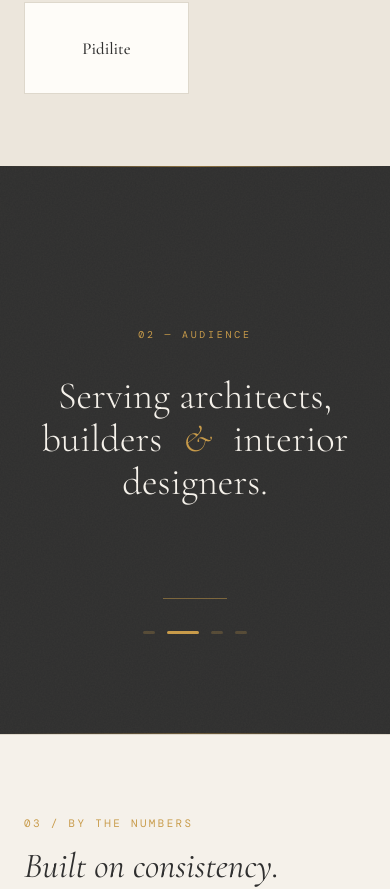
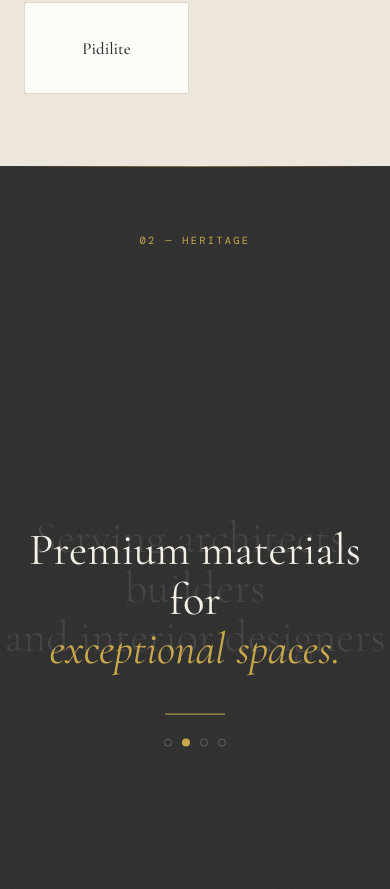
Before and after one commit to yakshit0511/Thakkar_Traders_DZ-Infotech, a React (Vite) app in the folder client/: page / in a window 390 px wide. Shown: the part 6129-7018 px from the top of the page. Built offline with nearby package versions, Linux system fonts and the light colour scheme; no server answers.

Commit message:
feat: implement homepage visual updates (scroll-driven HeritageBanner, horizontal scroll ProjectsSection, and MaterialityRevealSection)

```diff
--- a/client/src/components/public/HeritageBanner.jsx
+++ b/client/src/components/public/HeritageBanner.jsx
@@ -1,120 +1,203 @@
-import { useEffect, useState } from 'react';
-import { motion, AnimatePresence } from 'framer-motion';
+import { useRef, useState, useEffect } from 'react';
+import { motion, useScroll, AnimatePresence } from 'framer-motion';
 
 const SLIDES = [
-  { number: '01', label: 'HERITAGE', text: '15+ years of curating the finest materials in India.' },
-  { number: '02', label: 'AUDIENCE', text: 'Serving architects, builders & interior designers.' },
-  { number: '03', label: 'CRAFT', text: 'Premium materials for exceptional spaces.' },
-  { number: '04', label: 'REACH', text: 'Trusted across Gujarat & beyond.' },
+  {
+    number: '01',
+    label: 'HERITAGE',
+    ghostLine1: '15+ years of curating the',
+    ghostLine2: 'finest materials in India',
+    foreLine1: 'Serving architects, builders',
+    foreLine2: 'and interior designers.',
+  },
+  {
+    number: '02',
+    label: 'AUDIENCE',
+    ghostLine1: 'Serving architects, builders',
+    ghostLine2: 'and interior designers',
+    foreLine1: 'Premium materials for',
+    foreLine2: 'exceptional spaces.',
+  },
+  {
+    number: '03',
+    label: 'CRAFT',
+    ghostLine1: 'Premium materials for',
+    ghostLine2: 'exceptional spaces',
+    foreLine1: 'Trusted across Gujarat',
+    foreLine2: 'and far beyond.',
+  },
+  {
+    number: '04',
+    label: 'REACH',
+    ghostLine1: 'Trusted across Gujarat',
+    ghostLine2: 'and far beyond',
+    foreLine1: 'Defining luxury interiors',
+    foreLine2: 'with curated heritage.',
+  },
 ];
 
-const slideVariants = {
-  enter: (direction) => ({ y: direction > 0 ? 44 : -44, opacity: 0 }),
-  center: {
-    y: 0, opacity: 1,
-    transition: {
-      y: { type: 'spring', stiffness: 200, damping: 28 },
-      opacity: { duration: 0.5 },
-    },
-  },
-  exit: (direction) => ({
-    y: direction < 0 ? 44 : -44, opacity: 0,
-    transition: { opacity: { duration: 0.4 } },
-  }),
-};
+const HeritageBanner = () => {
+  const parentRef = useRef(null);
+  const [activeIndex, setActiveIndex] = useState(0);
 
-const HeritageBanner = () => {
-  const [[page, direction], setPage] = useState([0, 0]);
-  const currentSlide = Math.abs(page % SLIDES.length);
-  const slide = SLIDES[currentSlide];
-
-  const paginate = (newDirection) => setPage([page + newDirection, newDirection]);
+  const { scrollYProgress } = useScroll({
+    target: parentRef,
+    offset: ['start start', 'end end'],
+  });
 
   useEffect(() => {
-    const timer = setInterval(() => paginate(1), 4500);
-    return () => clearInterval(timer);
-  }, [page]);
+    const unsubscribe = scrollYProgress.on('change', (latest) => {
+      // Divide progress into 4 ranges
+      let index = Math.floor(latest * 4);
+      if (index > 3) index = 3;
+      if (index < 0) index = 0;
+      setActiveIndex(index);
+    });
+    return () => unsubscribe();
+  }, [scrollYProgress]);
+
+  const slide = SLIDES[activeIndex];
 
   return (
-    <section className="relative w-full overflow-hidden bg-[#2F2F2F] flex items-center justify-center select-none py-[100px] min-h-[560px]">
+    <div ref={parentRef} className="relative w-full" style={{ height: '300vh' }}>
+      <div className="sticky top-0 w-full h-screen bg-[#2F2F2F] overflow-hidden flex flex-col items-center justify-center select-none">
+
         {/* Decorative wood-grain texture overlay */}
         <div className="absolute inset-0 z-0 pointer-events-none opacity-[0.04]">
           <svg className="h-full w-full" xmlns="http://www.w3.org/2000/svg">
             <filter id="heritage-noise">
               <feTurbulence type="fractalNoise" baseFrequency="0.65" numOctaves="4" stitchTiles="stitch" />
-            <feColorMatrix type="matrix" values="0 0 0 0 0.8  0 0 0 0 0.7  0 0 0 0 0.5  0 0 0 0.9 0" />
+              <feColorMatrix type="matrix" values="0 0 0 0 0.8  0 0 0 0 0.7  0 0 0 0 0.5  0 0 0 0 0.9 0" />
             </filter>
             <rect width="100%" height="100%" filter="url(#heritage-noise)" />
           </svg>
         </div>
 
         {/* Gold top/bottom border lines */}
-      <div className="absolute top-0 left-0 right-0 h-px bg-gradient-to-r from-transparent via-[#C89B4A]/60 to-transparent" />
-      <div className="absolute bottom-0 left-0 right-0 h-px bg-gradient-to-r from-transparent via-[#C89B4A]/40 to-transparent" />
+        <div className="absolute top-0 left-0 right-0 h-px bg-gradient-to-r from-transparent via-[#C9A84C]/60 to-transparent" />
+        <div className="absolute bottom-0 left-0 right-0 h-px bg-gradient-to-r from-transparent via-[#C9A84C]/40 to-transparent" />
 
-      {/* Gold corner accents */}
-      <div className="absolute top-8 left-8 w-10 h-10 border-t border-l border-[#C89B4A]/30 hidden lg:block" />
-      <div className="absolute top-8 right-8 w-10 h-10 border-t border-r border-[#C89B4A]/30 hidden lg:block" />
-      <div className="absolute bottom-8 left-8 w-10 h-10 border-b border-l border-[#C89B4A]/30 hidden lg:block" />
-      <div className="absolute bottom-8 right-8 w-10 h-10 border-b border-r border-[#C89B4A]/30 hidden lg:block" />
+        {/* Corner frame decorations */}
+        <div className="absolute top-6 left-6 w-10 h-10 border-t border-l border-[rgba(245,240,232,0.15)] pointer-events-none hidden sm:block" />
+        <div className="absolute top-6 right-6 w-10 h-10 border-t border-r border-[rgba(245,240,232,0.15)] pointer-events-none hidden sm:block" />
+        <div className="absolute bottom-6 left-6 w-10 h-10 border-b border-l border-[rgba(245,240,232,0.15)] pointer-events-none hidden sm:block" />
+        <div className="absolute bottom-6 right-6 w-10 h-10 border-b border-r border-[rgba(245,240,232,0.15)] pointer-events-none hidden sm:block" />
 
-      <div className="relative z-10 flex flex-col items-center text-center px-6 max-w-[1200px] w-full">
-        {/* Slide content */}
-        <div className="relative h-[300px] sm:h-[240px] lg:h-[260px] w-full flex flex-col items-center justify-center overflow-hidden">
-          <AnimatePresence initial={false} custom={direction}>
+        {/* Section label */}
         <motion.div
-              key={currentSlide}
-              custom={direction}
-              variants={slideVariants}
-              initial="enter"
-              animate="center"
-              exit="exit"
+          initial={{ opacity: 0 }}
+          animate={{ opacity: 1 }}
+          transition={{ duration: 0.8 }}
+          className="absolute top-[60px] left-1/2 -translate-x-1/2 z-10"
+        >
+          <span style={{ fontFamily: "'DM Mono', monospace", fontSize: '0.65rem', letterSpacing: '0.22em', color: '#C9A84C' }} className="uppercase">
+            02 — HERITAGE
+          </span>
+        </motion.div>
+
+        {/* Relative container that fills the sticky section */}
+        <div className="relative w-full max-w-[1200px] h-full flex flex-col items-center justify-center z-10 px-6">
+          <AnimatePresence mode="wait">
+            <motion.div
+              key={activeIndex}
+              initial={{ opacity: 0 }}
+              animate={{ opacity: 1 }}
+              exit={{ opacity: 0 }}
+              transition={{ duration: 0.4 }}
               className="absolute inset-0 flex flex-col items-center justify-center"
             >
-              {/* Label */}
-              <span className="font-mono text-[0.62rem] tracking-[0.28em] uppercase text-[#C89B4A] mb-8">
-                {slide.number} — {slide.label}
-              </span>
+              {/* Layer 1 — Ghost background text */}
+              <motion.div
+                initial={{ opacity: 0 }}
+                animate={{ opacity: 0.1 }}
+                transition={{ duration: 1.0, ease: 'easeIn' }}
+                className="absolute flex flex-col items-center justify-center text-center pointer-events-none"
+                style={{
+                  top: '50%',
+                  left: '50%',
+                  transform: 'translate(-50%, -50%)',
+                  width: '100%',
+                }}
+              >
+                <h2 style={{ fontFamily: "'Cormorant Garamond', serif", fontWeight: 300, fontSize: 'clamp(2.8rem, 6vw, 6.5rem)', color: '#F5F0E8', letterSpacing: 'normal', margin: 0, lineHeight: 1.1 }}>
+                  {slide.ghostLine1}
+                </h2>
+                <h2 style={{ fontFamily: "'Cormorant Garamond', serif", fontWeight: 300, fontSize: 'clamp(2.8rem, 6vw, 6.5rem)', color: '#F5F0E8', letterSpacing: 'normal', margin: 0, lineHeight: 1.1 }}>
+                  {slide.ghostLine2}
+                </h2>
+              </motion.div>
 
-              {/* Main text */}
-              <h2 className="font-display font-light text-[clamp(2.4rem,5.2vw,5.5rem)] leading-[1.12] text-[#F5F1EA] max-w-5xl text-center">
-                {slide.text.includes('&') ? (
-                  <>
-                    {slide.text.split('&')[0]}
-                    <span className="font-display italic text-[#C89B4A] mx-3">&</span>
-                    {slide.text.split('&')[1]}
-                  </>
-                ) : (
-                  slide.text
-                )}
-              </h2>
+              {/* Layer 2 — Foreground prominent text */}
+              <div
+                style={{
+                  position: 'absolute',
+                  top: '50%',
+                  left: '50%',
+                  transform: 'translate(-50%, -50%) translateY(48px)',
+                  width: '100%',
+                  pointerEvents: 'auto',
+                }}
+              >
+                <motion.div
+                  initial={{ opacity: 0, y: 30 }}
+                  animate={{ opacity: 1, y: 0 }}
+                  transition={{ duration: 0.8, delay: 0.5, ease: 'easeOut' }}
+                  className="flex flex-col items-center justify-center text-center"
+                >
+                  <h3 style={{ fontFamily: "'Cormorant Garamond', serif", fontWeight: 400, fontSize: 'clamp(2.8rem, 6vw, 6.5rem)', color: '#F5F0E8', margin: 0, lineHeight: 1.1 }}>
+                    {slide.foreLine1}
+                  </h3>
+                  <h3 style={{ fontFamily: "'Cormorant Garamond', serif", fontWeight: 400, fontStyle: 'italic', fontSize: 'clamp(2.8rem, 6vw, 6.5rem)', color: '#C9A84C', margin: 0, lineHeight: 1.1 }}>
+                    {slide.foreLine2}
+                  </h3>
+
+                  {/* Decorative gold line */}
+                  <motion.div
+                    initial={{ opacity: 0 }}
+                    animate={{ opacity: 1 }}
+                    transition={{ duration: 0.4, delay: 0.9 }}
+                    style={{
+                      marginTop: '40px',
+                      width: '60px',
+                      height: '1px',
+                      background: '#C9A84C',
+                    }}
+                  />
+
+                  {/* Decorative dots */}
+                  <motion.div
+                    initial={{ opacity: 0 }}
+                    animate={{ opacity: 1 }}
+                    transition={{ duration: 0.4, delay: 0.9 }}
+                    style={{
+                      marginTop: '24px',
+                      display: 'flex',
+                      gap: '10px',
+                      justifyContent: 'center',
+                      alignItems: 'center',
+                    }}
+                  >
+                    {SLIDES.map((_, idx) => (
+                      <div
+                        key={idx}
+                        style={{
+                          width: '8px',
+                          height: '8px',
+                          borderRadius: '50%',
+                          background: idx === activeIndex ? '#C9A84C' : 'transparent',
+                          border: idx === activeIndex ? 'none' : '1px solid rgba(245,240,232,0.25)',
+                        }}
+                      />
+                    ))}
+                  </motion.div>
+                </motion.div>
+              </div>
             </motion.div>
           </AnimatePresence>
         </div>
 
-        {/* Gold divider */}
-        <div className="mt-8 h-px w-16 bg-[#C89B4A]/50" />
-
-        {/* Navigation dots */}
-        <div className="flex gap-3 z-20 justify-center mt-8">
-          {SLIDES.map((_, index) => (
-            <button
-              key={index}
-              onClick={() => {
-                const dir = index > currentSlide ? 1 : -1;
-                setPage([index, dir]);
-              }}
-              className={`h-[3px] rounded-full transition-all duration-400 ${
-                index === currentSlide
-                  ? 'w-8 bg-[#C89B4A]'
-                  : 'w-3 bg-[#C89B4A]/25 hover:bg-[#C89B4A]/50'
-              }`}
-              aria-label={`Go to slide ${index + 1}`}
-            />
-          ))}
       </div>
     </div>
-    </section>
   );
 };
 
--- a/client/src/pages/public/HomePage.jsx
+++ b/client/src/pages/public/HomePage.jsx
@@ -6,6 +6,7 @@ import BrandsSection from '../../components/public/BrandsSection';
 import HeritageBanner from '../../components/public/HeritageBanner';
 import StatsSection from '../../components/public/StatsSection';
 import ProjectsSection from '../../components/public/ProjectsSection';
+import MaterialityRevealSection from '../../components/public/MaterialityRevealSection';
 import GallerySection from '../../components/public/GallerySection';
 import ServicesSection from '../../components/public/ServicesSection';
 import TestimonialsSection from '../../components/public/TestimonialsSection';
@@ -29,6 +30,7 @@ const HomePage = () => (
     <HeritageBanner />
     <StatsSection />
     <ProjectsSection />
+    <MaterialityRevealSection />
     <GallerySection />
     <ServicesSection />
     <TestimonialsSection />
```
Also changed, not shown: client/src/components/public/MaterialityRevealSection.jsx (added, +131 -0 lines), client/src/components/public/ProjectsSection.jsx (+125 -94 lines). Lines whose indentation alone changed are shown as unchanged.
